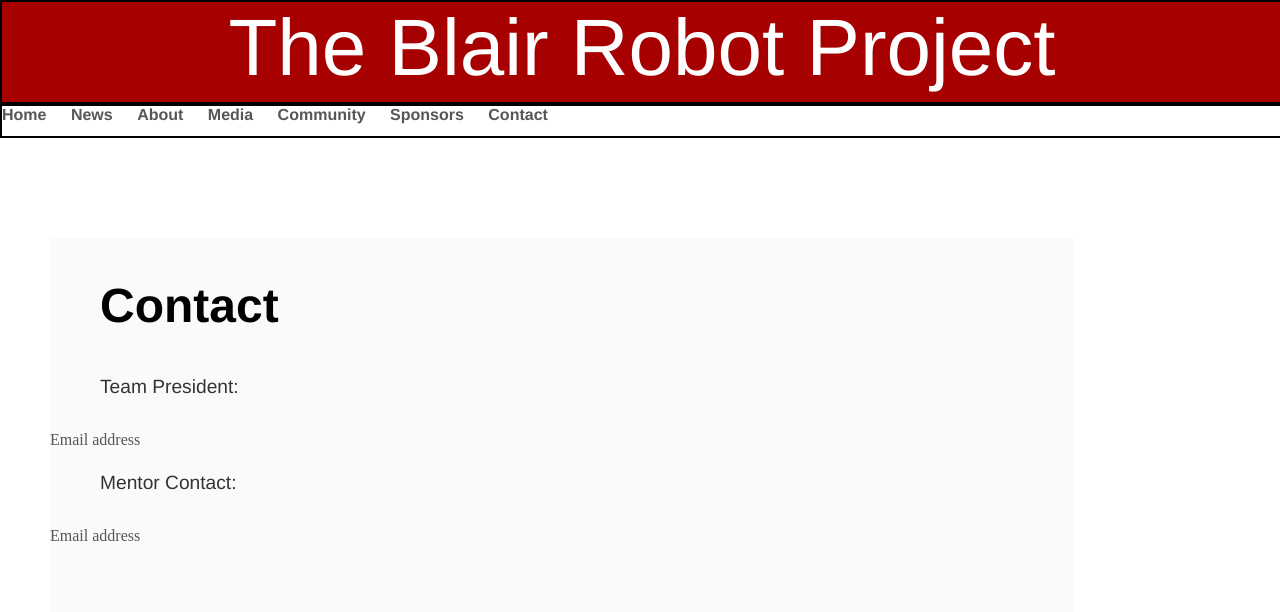
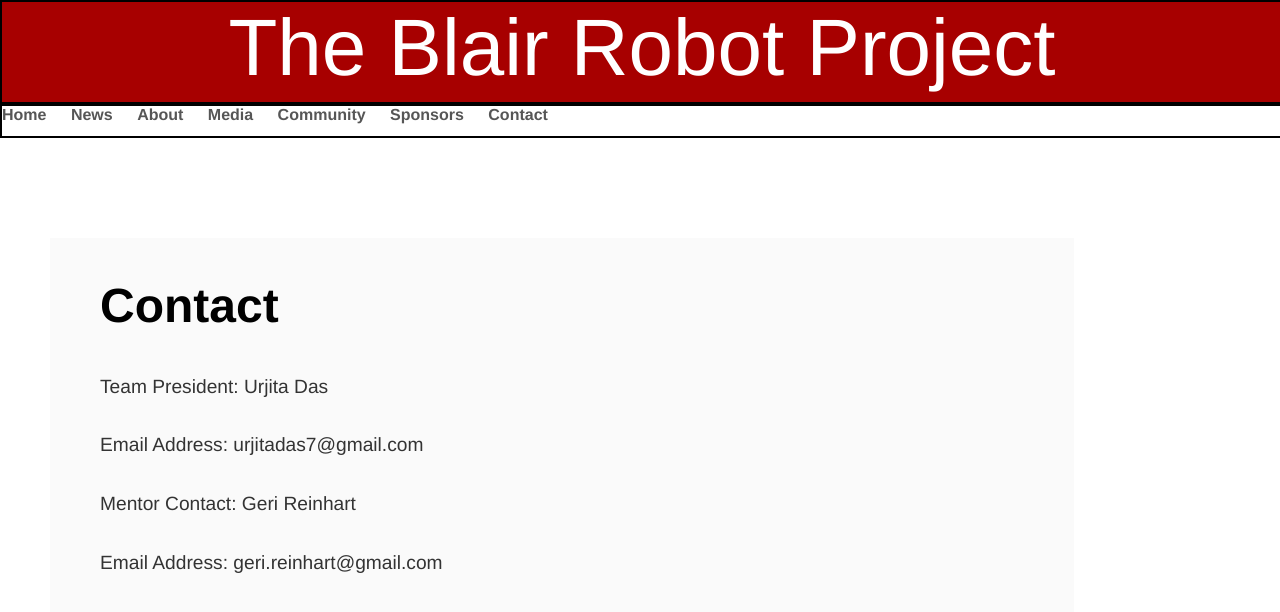
Before and after one commit to mouseythemouse/blair-robot-project.github.io, a Jekyll site: the page built from Contact/index.html, in a window 1280 px wide and 900 px high. Shown: the top 612 px of the window. Built offline with Jekyll 4.4.1, drawn with Linux system fonts in a browser that asks for light colours.

Commit message:
Update index.html
more emails

```diff
--- a/Contact/index.html
+++ b/Contact/index.html
@@ -4,9 +4,9 @@ title: Contact
 ---
 <div class="contact">
 	<h2>Contact</h2>
-	<p>Team President:</p>
-	<a href="urjitadas7@gmail.com">Email address</a>
-	<p>Mentor Contact:</p>
-	<a href="geri.reinhart@gmail.com">Email address</a>
+	<p>Team President: Urjita Das</p>
+	<p>Email Address: urjitadas7@gmail.com</p>
+	<p>Mentor Contact: Geri Reinhart</p>
+	<p>Email Address: geri.reinhart@gmail.com</p>
 
 </div>
```
